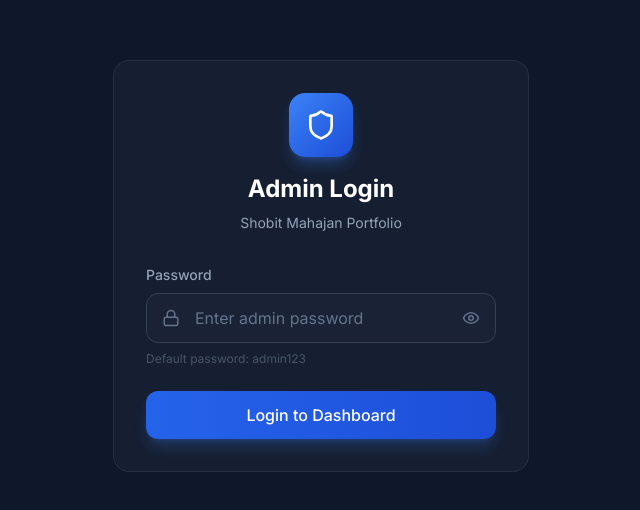
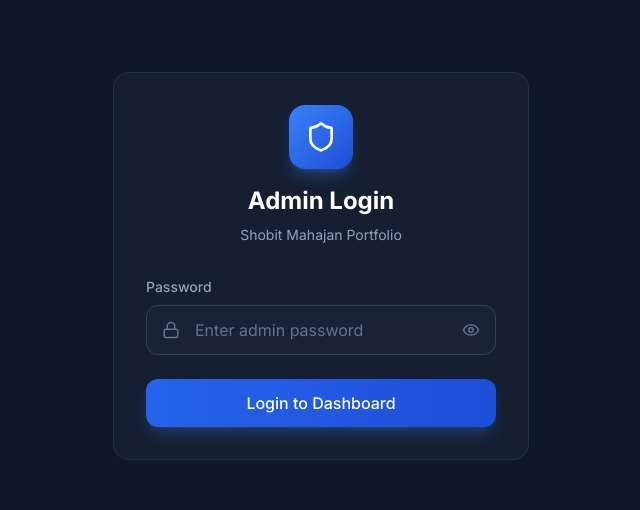
Before and after one commit to mahajanshobit24-hash/portfolio-cms, a React (Create React App) app in the folder client/: page /admin in a window 1280 px wide. Shown: the part 174-684 px from the top of the page, without its empty margins (319-959 px from the left). Built offline with nearby package versions, Linux system fonts and the light colour scheme.

Commit message:
Update AdminLogin.js

```diff
--- a/client/src/pages/AdminLogin.js
+++ b/client/src/pages/AdminLogin.js
@@ -65,7 +65,6 @@ const AdminLogin = () => {
                   {showPassword ? <EyeOff size={18} /> : <Eye size={18} />}
                 </button>
               </div>
-              <p className="text-xs text-slate-600 mt-2">Default password: admin123</p>
             </div>
 
             <button
```
